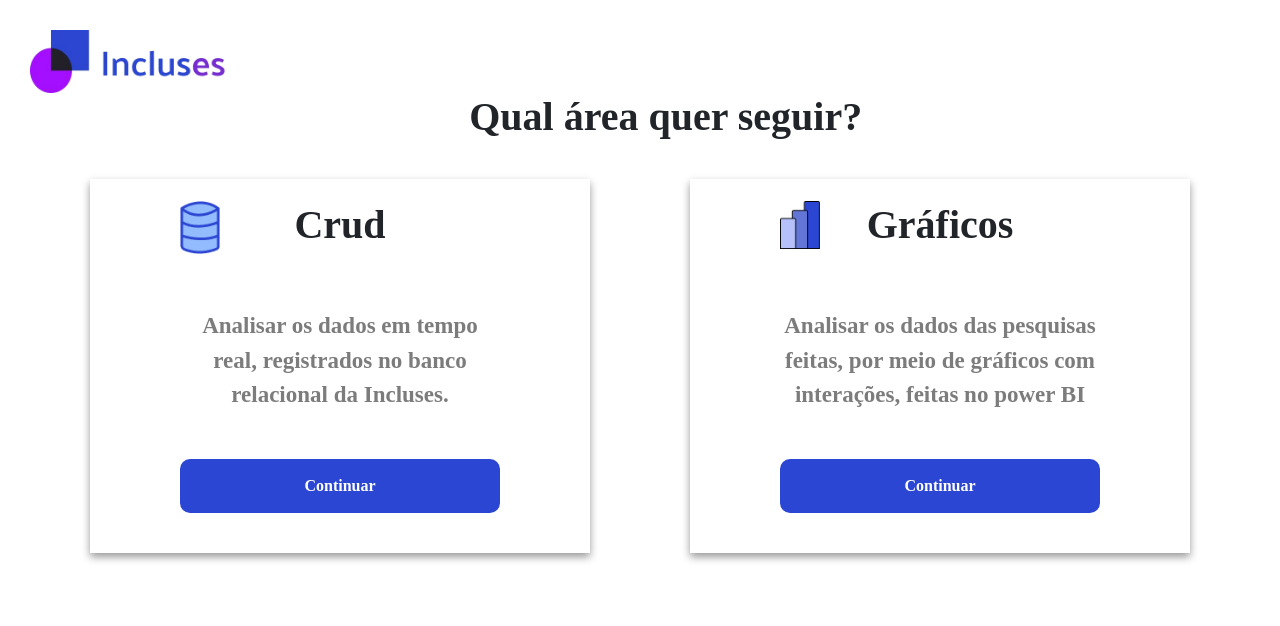
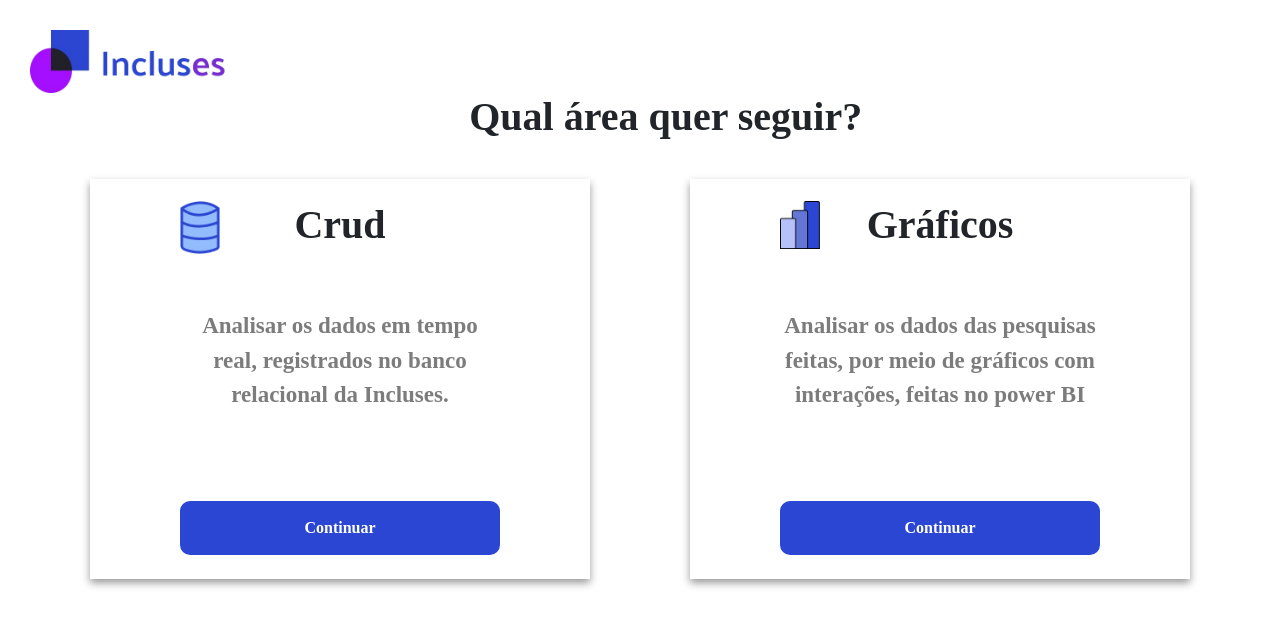
Before and after one commit to Incluses/Landing-page, a React (Vite) app in the folder Landing_page_Inclusis/: page /intermediaria in a window 1280 px wide. Shown: the top 626 px of the page. Built offline with nearby package versions, Linux system fonts and the light colour scheme; a web font is replaced by a local one.

Commit message:
subindo a página da Tela Intermediaria concertada

```diff
--- a/Landing_page_Inclusis/src/App.jsx
+++ b/Landing_page_Inclusis/src/App.jsx
@@ -4,6 +4,7 @@ import LoginAcessoRestrito from "./components/login-acesso-restrito/LoginAcessoR
 import Grafic  from "./components/grafic/Grafic.jsx";
 import Main from "./components/main/main.jsx"
 import TelaIntermediaria from "./components/Tela-intermediaria/Tela-intermediaria.jsx";
+
 
 function App() {
   return (
@@ -12,6 +13,7 @@ function App() {
         <Route path="/" element={<Main/>}/>
         <Route path="/intermediaria" element={<TelaIntermediaria/>}></Route>
         <Route path="/login" element={<LoginAcessoRestrito/>}/>
+        <Route path="/grafic" element={<Grafic/>}/>
       </Routes>
     </Router>
   )
--- a/Landing_page_Inclusis/src/components/Tela-intermediaria/Tela-intermediaria.jsx
+++ b/Landing_page_Inclusis/src/components/Tela-intermediaria/Tela-intermediaria.jsx
@@ -4,8 +4,18 @@ import imgLogo from "../../assets/WhatsApp_Image_2024-09-03_at_8.26.11_PM-remove
 import CardArea from "../cardArea/CardArea"
 import GraficIcon from "../../assets/graficos.png"
 import BdIcon from "../../assets/bdIcon.png"
+import { useNavigate } from 'react-router-dom';
+
 
 function TelaIntermediaria(){
+
+    const navigate = useNavigate(); // Hook para navegação
+
+    const handleClick = () => {
+        navigate('/grafic'); // Define a rota para onde deseja navegar
+    };
+
+
     return(
     <div className={style.geral}>
         <div className={style.nav}>
@@ -16,7 +26,7 @@ function TelaIntermediaria(){
 
         <div id={style.grupo}>
             <CardArea imgSrc={BdIcon} title="Crud" text="Analisar os dados em tempo real, registrados no banco relacional da Incluses." textBotton="Continuar"></CardArea>
-            <CardArea imgSrc={GraficIcon} title="Gráficos" text="Analisar os dados das pesquisas feitas, por meio de gráficos com interações, feitas no power BI" textBotton="Continuar"></CardArea>
+            <CardArea onCLick={() => {handleClick()}} imgSrc={GraficIcon} title="Gráficos" text="Analisar os dados das pesquisas feitas, por meio de gráficos com interações, feitas no power BI" textBotton="Continuar"></CardArea>
         </div>
     </div>)
 }
--- a/Landing_page_Inclusis/src/components/cardArea/CardArea.jsx
+++ b/Landing_page_Inclusis/src/components/cardArea/CardArea.jsx
@@ -1,14 +1,14 @@
 import style from "./CardArea.module.css"
 import Button from "../botaoPrincipal/BotaoPrincipal"
 
-function CardArea({imgSrc, title, text, textBotton}){
+function CardArea({imgSrc, title, text, textBotton, onCLick}){
     return(
         <div className={style.card}>
             <div id={style.cardInterno}>
               <img src={imgSrc} id={style.img}></img>
               <h1 id={style.title}>{title}</h1>
               <p id={style.texto}>{text}</p>
-              <div id={style.botao}>{textBotton}</div>
+              <div id={style.botao} onClick={onCLick}>{textBotton}</div>
             </div>
         </div>
     )
--- a/Landing_page_Inclusis/src/components/cardArea/CardArea.module.css
+++ b/Landing_page_Inclusis/src/components/cardArea/CardArea.module.css
@@ -7,6 +7,7 @@
     padding-left: 50px;
     padding-right: 50px;
     padding-bottom: 40px;
+    height: 400px;
 }
 
 #img{
@@ -24,12 +25,15 @@
     user-select: none;
     cursor: pointer;
     border-radius: 10px;
+    margin-top: 20px;
+    position: absolute;
+    margin-top: 300px;
+    width: 320px
 }
 
 #texto{
     font-family: 'Palanquin';
     font-size: 23px;
-
     color: rgb(124, 124, 124);
 }
 
```
